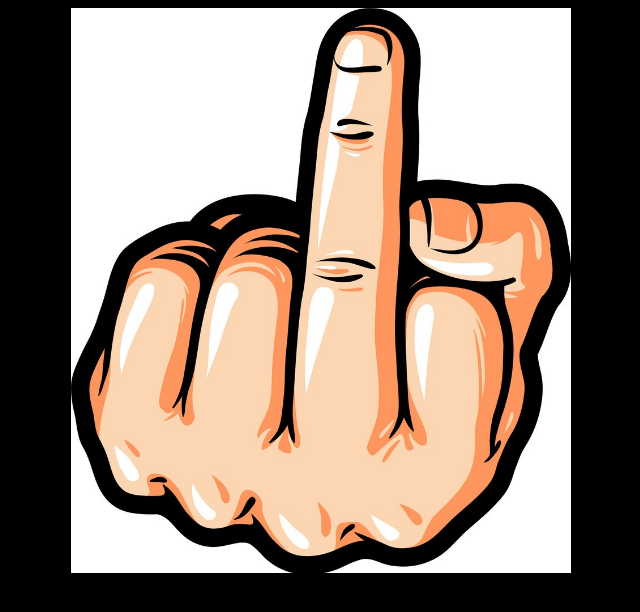
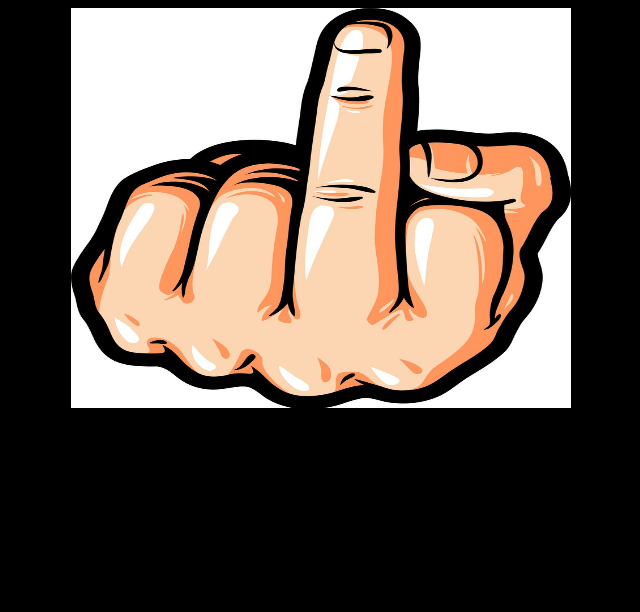
Before and after one commit to 007ash/Memories, a plain HTML site: page link/prg.html in a window 1280 px wide. Shown: the whole page, without its empty margins (319-959 px from the left). Drawn offline with Linux system fonts and the light colour scheme.

Commit message:
Update prg.html

```diff
--- a/link/prg.html
+++ b/link/prg.html
@@ -12,7 +12,7 @@
 
     <body bgcolor="black">
         <center>
-            <img src="sch.jpg" width="500">
+            <img src="sch.jpg" width="500" height="400">
         </center>
     </body>
 </html>
```
